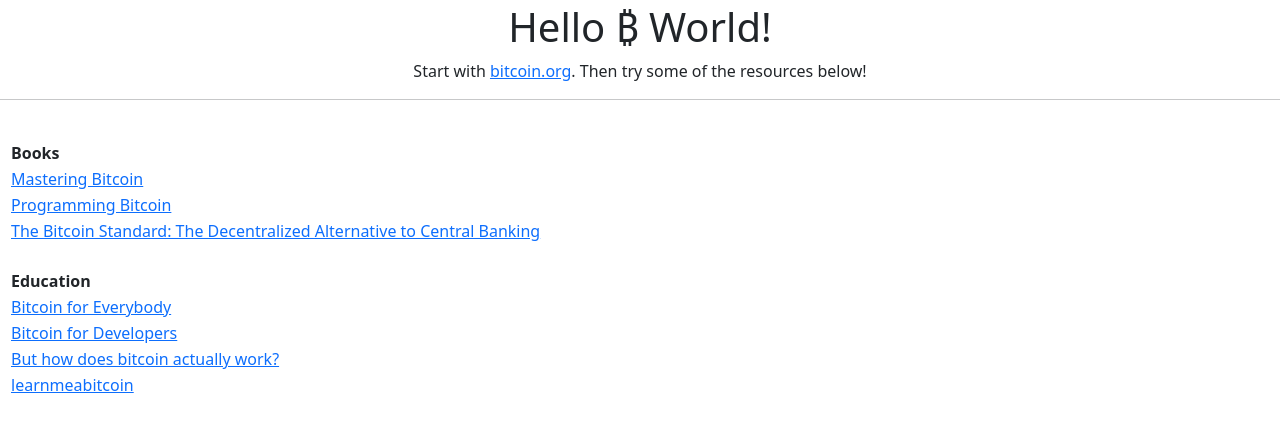
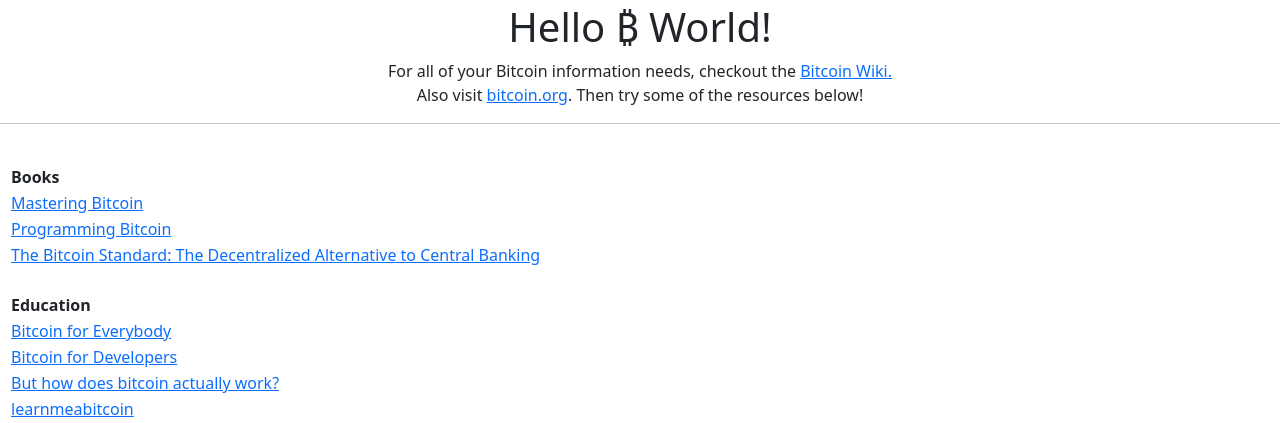
Before and after one commit to jesseaam/bitcoin-jesse, a Flask app: page /resources in a window 1280 px wide. Shown: the part 53-476 px from the top of the page. Run offline with Flask 2, Linux system fonts and the light colour scheme.

Commit message:
add the Bitcoin Wiki resource

```diff
--- a/application/templates/resources.html
+++ b/application/templates/resources.html
@@ -7,7 +7,7 @@
 {% block content %}
     <div align="center">
         <h1 align="center">Hello ₿ World!</h1>
-        <p>Start with <a href="https://bitcoin.org/en/">bitcoin.org</a>. Then try some of the resources below!</p>
+        <p>For all of your Bitcoin information needs, checkout the <a href="https://en.bitcoin.it/wiki/Main_Page">Bitcoin Wiki.</a><br>Also visit <a href="https://bitcoin.org/en/">bitcoin.org</a>. Then try some of the resources below!
     </div>
 
     <hr><br>
```
